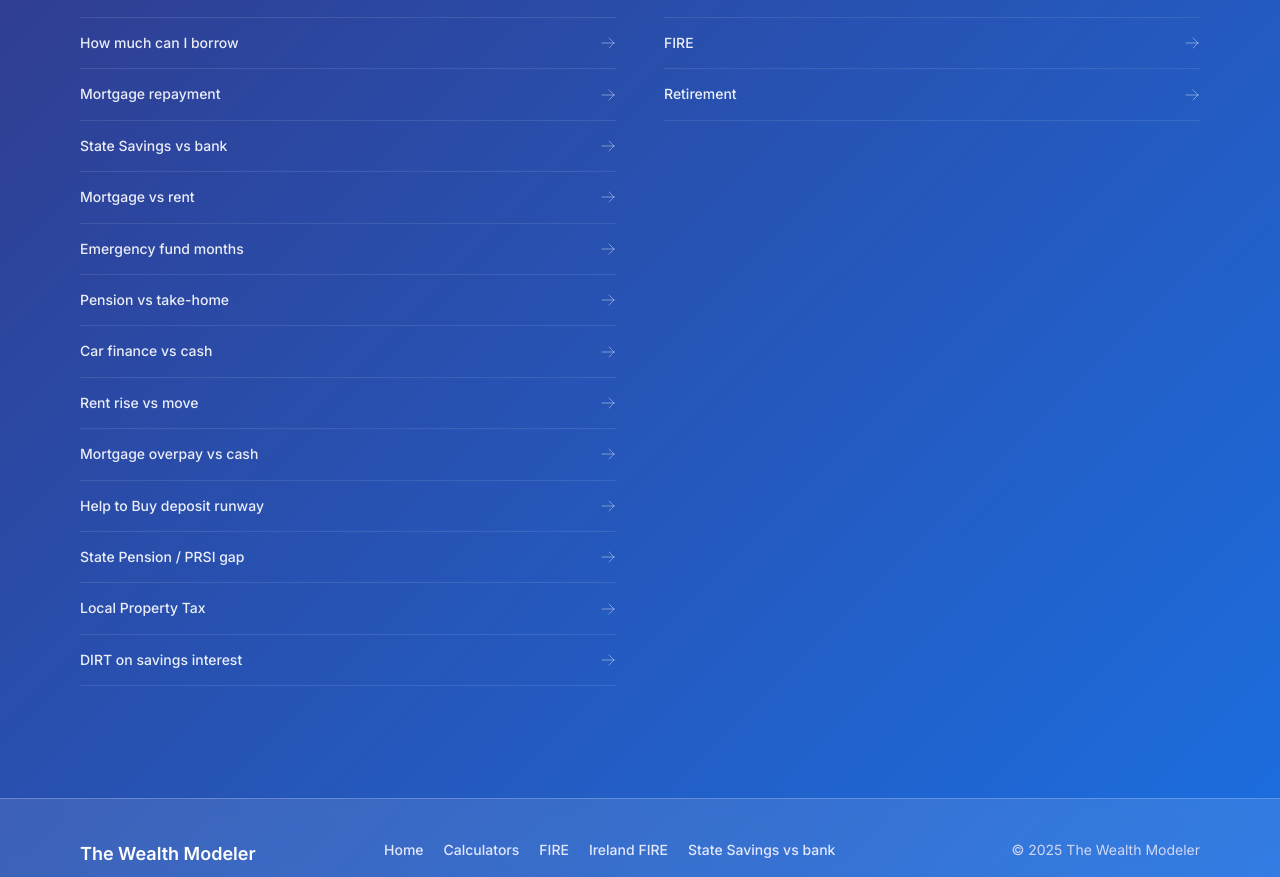
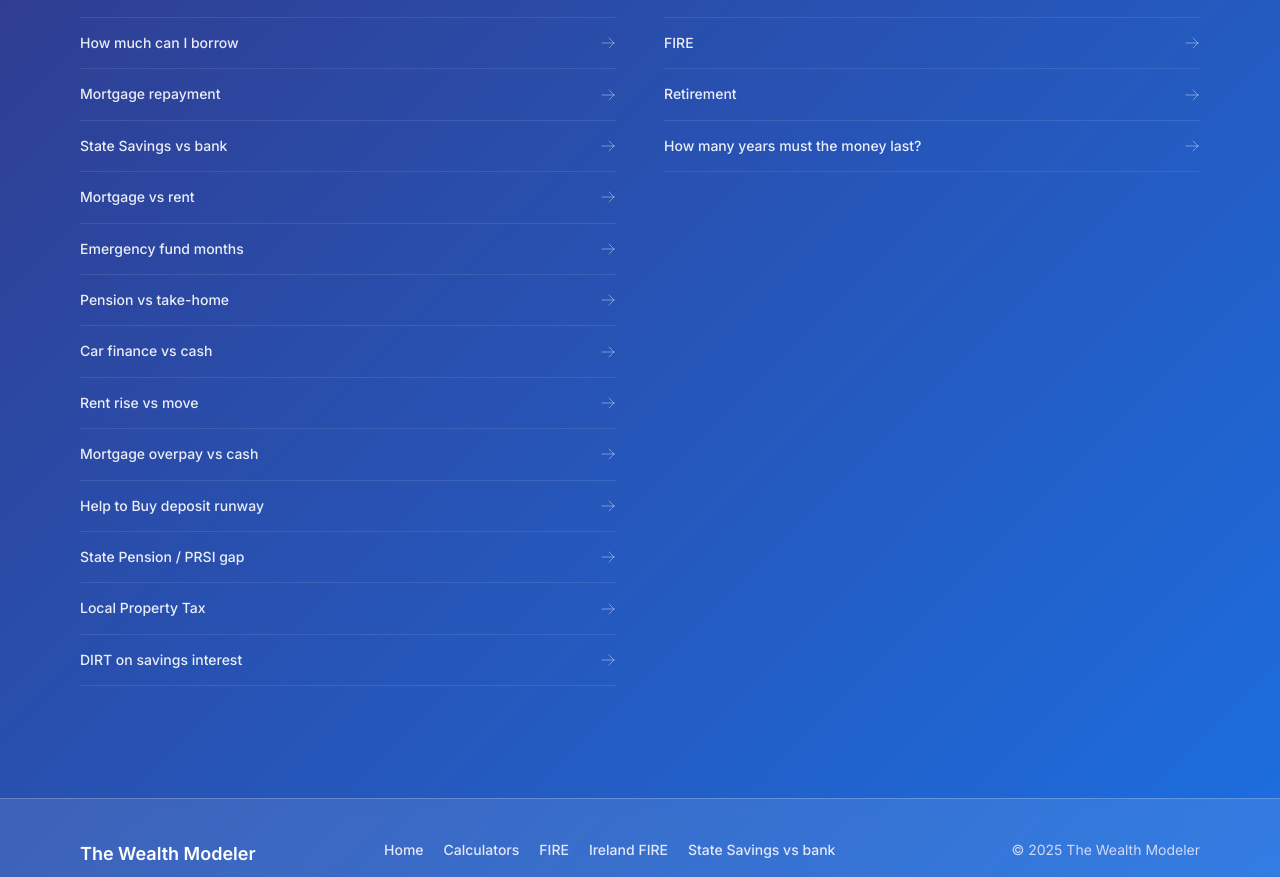
Before and after one commit to alexcanchaya-dotcom/thewealthmodeler, a Next.js app: page / in a window 1280 px wide. Shown: the part 1504-2381 px from the top of the page. Built offline with nearby package versions, Linux system fonts and the light colour scheme.

Commit message:
Ship remaining-years: register as calculator (sitemap, canonical, nav, home list), drop noindex, /remaining-years redirect

```diff
--- a/next.config.mjs
+++ b/next.config.mjs
@@ -7,6 +7,8 @@ const legacyAliases = [
   { source: '/retirement-calculator', destination: '/calculators/retirement' },
   { source: '/compound-interest-calculator', destination: '/calculators/compound-interest' },
   { source: '/privacy-policy', destination: '/privacy' },
+  // Short link from the build spec / Longevity Modeler (?to= is forwarded).
+  { source: '/remaining-years', destination: '/calculators/remaining-years' },
 ];
 
 function withAndWithoutSlash({ source, destination }) {
--- /dev/null
+++ b/src/app/calculators/remaining-years/layout.tsx
@@ -0,0 +1,13 @@
+import { CalculatorJsonLd } from '@/components/JsonLd';
+import { calcMetadata } from '@/lib/calculator-registry';
+
+export const metadata = calcMetadata('remaining-years');
+
+export default function RemainingYearsLayout({ children }: { children: React.ReactNode }) {
+  return (
+    <>
+      <CalculatorJsonLd slug="remaining-years" />
+      {children}
+    </>
+  );
+}
--- a/src/app/page.tsx
+++ b/src/app/page.tsx
@@ -80,6 +80,13 @@ const calculators: CalculatorEntry[] = [
     title: 'Retirement',
     description: 'Estimate your retirement balance, monthly income, and how long your savings can last.',
     href: '/calculators/retirement',
+    icon: <ShieldCheckIcon className={iconClass} />,
+    group: 'investing',
+  },
+  {
+    title: 'How many years must the money last?',
+    description: 'Pick an age your money must last to and see what you need at retirement and when it runs out.',
+    href: '/calculators/remaining-years',
     icon: <ShieldCheckIcon className={iconClass} />,
     group: 'investing',
   },
--- a/src/app/remaining-years/layout.tsx
+++ /dev/null
@@ -1,14 +0,0 @@
-import type { Metadata } from 'next';
-
-// Branch-only draft: kept out of the calculator registry (so not in the
-// sitemap) and out of the nav, and marked noindex until it is approved.
-export const metadata: Metadata = {
-  title: 'How Many Years Must Your Money Last?',
-  description:
-    'Free estimate. Pick an age your money must last to and see how much you need at retirement, how much you are on track to have, and when it runs out.',
-  robots: { index: false, follow: false },
-};
-
-export default function RemainingYearsLayout({ children }: { children: React.ReactNode }) {
-  return <>{children}</>;
-}
--- a/src/components/Navbar.tsx
+++ b/src/components/Navbar.tsx
@@ -16,6 +16,7 @@ const navItems = [
       { name: 'Compound Interest', href: '/calculators/compound-interest' },
       { name: 'FIRE', href: '/calculators/fire' },
       { name: 'Retirement', href: '/calculators/retirement' },
+      { name: 'How many years must the money last?', href: '/calculators/remaining-years' },
       { name: 'Irish Take-Home → FIRE', href: '/calculators/irish-take-home-fire' },
       { name: 'State Savings vs bank', href: '/calculators/state-savings-vs-bank' },
       { name: 'Mortgage vs rent', href: '/calculators/mortgage-vs-rent' },
--- a/src/lib/calculator-registry.ts
+++ b/src/lib/calculator-registry.ts
@@ -41,6 +41,13 @@ export const calculatorRegistry: CalculatorSeo[] = [
     region: 'us',
     description:
       'Free retirement calculator. Estimate your retirement balance, monthly income using the 4% rule, and how many years your savings may last.',
+  },
+  {
+    slug: 'remaining-years',
+    name: 'How many years must my money last',
+    region: 'us',
+    description:
+      'Free calculator: pick an age your money must last to and see how much you need at retirement, how much you are on track to have, and the age it runs out.',
   },
   {
     slug: 'irish-take-home-fire',
```
Also changed, not shown: src/app/calculators/remaining-years/BalanceChart.tsx (renamed from src/app/remaining-years/BalanceChart.tsx), src/app/calculators/remaining-years/page.tsx (renamed from src/app/remaining-years/page.tsx).
